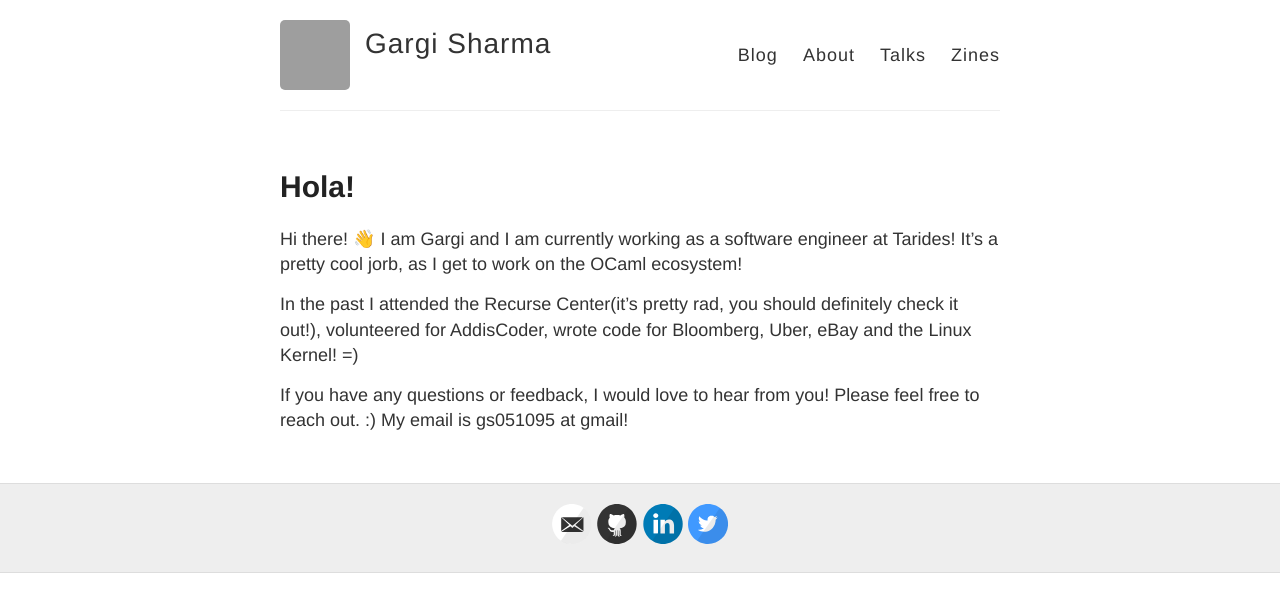
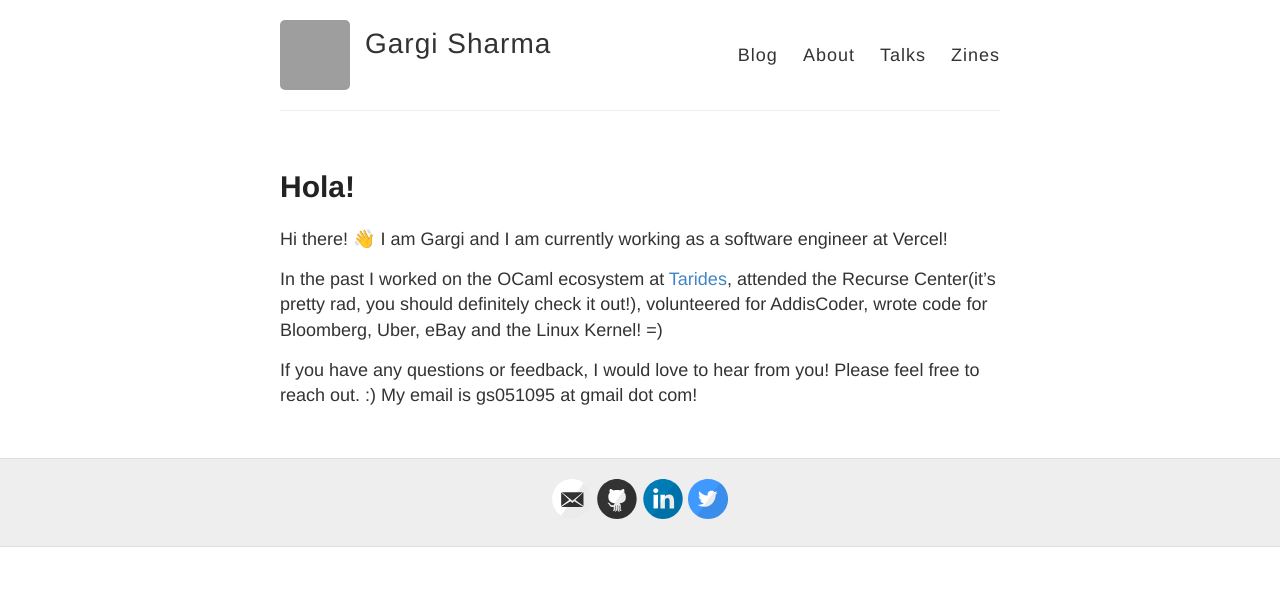
Before and after one commit to gs0510/gs0510.github.io, a Jekyll site: the page built from about.md, in a window 1280 px wide. Shown: the top 612 px of the page. Built offline with Jekyll 4.4.1, drawn with Linux system fonts in a browser that asks for light colours; a script that is not in the unit is left out; grey boxes are pictures that could not be loaded.

Commit message:
Update about.md

```diff
--- a/about.md
+++ b/about.md
@@ -4,8 +4,8 @@
 permalink: /about/
 ---
 
-Hi there! 👋 I am Gargi and I am currently working as a software engineer at Tarides! It's a pretty cool jorb, as I get to work on the OCaml ecosystem!
+Hi there! 👋 I am Gargi and I am currently working as a software engineer at Vercel!
 
-In the past I attended the Recurse Center(it's pretty rad, you should definitely check it out!), volunteered for AddisCoder, wrote code for Bloomberg, Uber, eBay and the Linux Kernel! =)
+In the past I worked on the OCaml ecosystem at [Tarides](https://tarides.com/), attended the Recurse Center(it's pretty rad, you should definitely check it out!), volunteered for AddisCoder, wrote code for Bloomberg, Uber, eBay and the Linux Kernel! =)
 
-If you have any questions or feedback, I would love to hear from you! Please feel free to reach out. :) My email is gs051095 at gmail!
+If you have any questions or feedback, I would love to hear from you! Please feel free to reach out. :) My email is gs051095 at gmail dot com!
```
